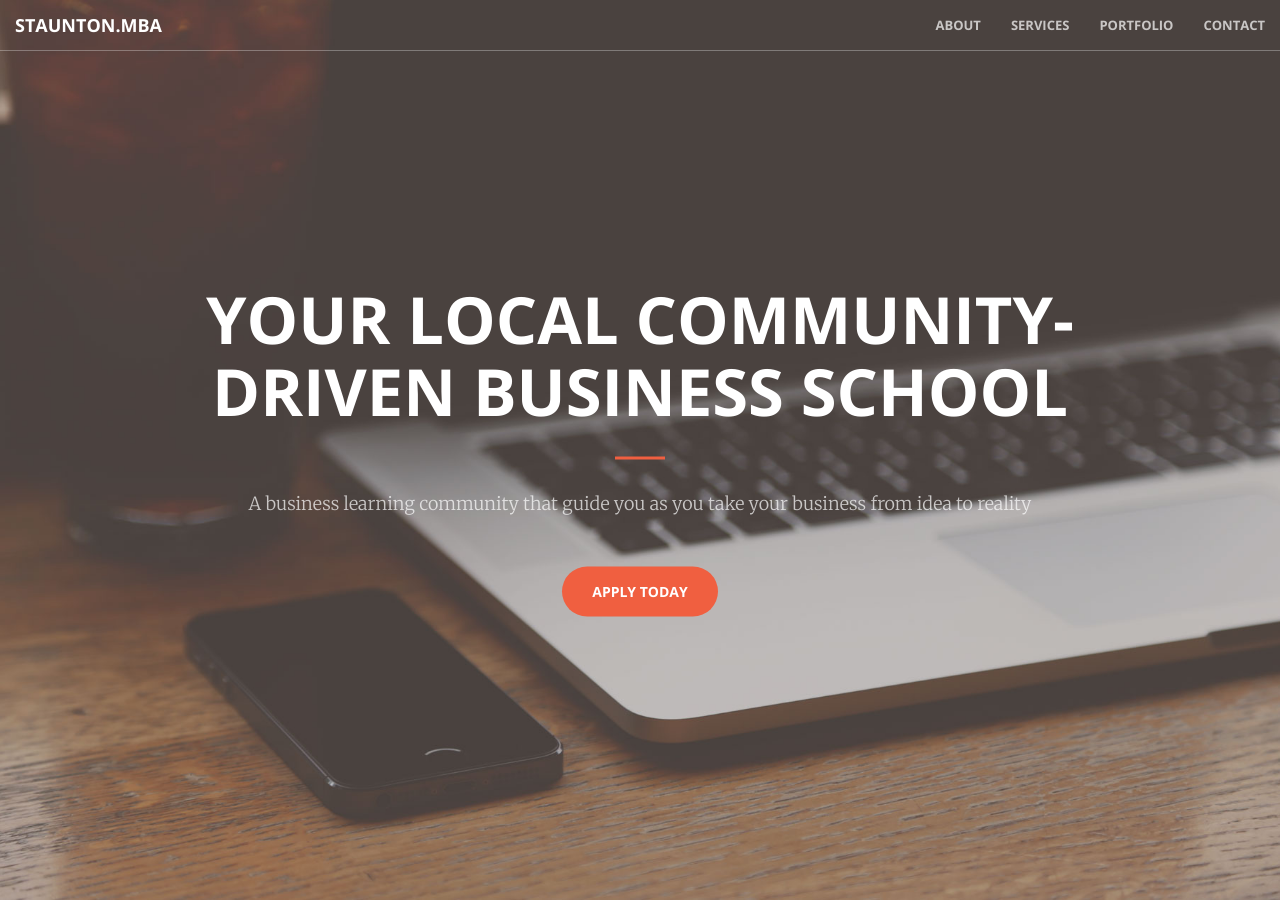
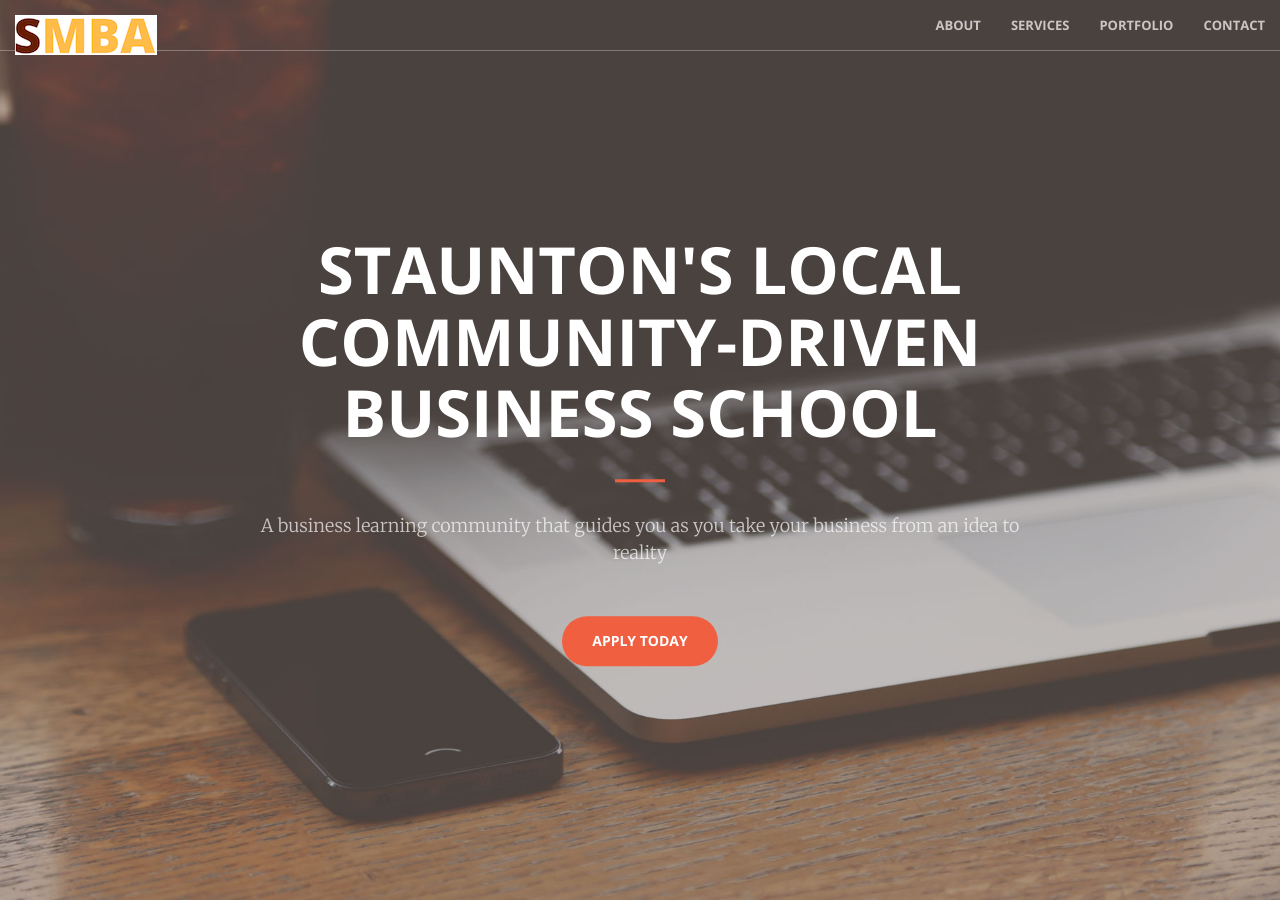
Before and after one commit to StauntonMBA/site, a Jekyll site: the page built from index.html, in a window 1280 px wide and 900 px high. Built offline with Jekyll 4.4.1, drawn with Linux system fonts in a browser that asks for light colours.

Commit message:
Small logo in nav bar

```diff
--- a/_includes/header.html
+++ b/_includes/header.html
@@ -1,9 +1,9 @@
 <header>
     <div class="header-content">
         <div class="header-content-inner">
-            <h1>Your local community-driven business school</h1>
+            <h1>Staunton's local community-driven business school</h1>
             <hr>
-            <p>A business learning community that guide you as you take your business from idea to reality</p>
+            <p>A business learning community that guides you as you take your business from an idea to reality</p>
             <a href="#about" class="btn btn-primary btn-xl page-scroll">Apply Today</a>
         </div>
     </div>
--- a/_includes/nav.html
+++ b/_includes/nav.html
@@ -8,7 +8,7 @@
                 <span class="icon-bar"></span>
                 <span class="icon-bar"></span>
             </button>
-            <a class="navbar-brand page-scroll" href="#page-top">Staunton.MBA</a>
+            <a class="navbar-brand page-scroll" href="#page-top"><img src="img/StauntonMBAshort.png" class="img-responsive" alt=""></a>
         </div>
 
         <!-- Collect the nav links, forms, and other content for toggling -->
```
Also changed, not shown: img/StauntonMBAshort.png (added).
